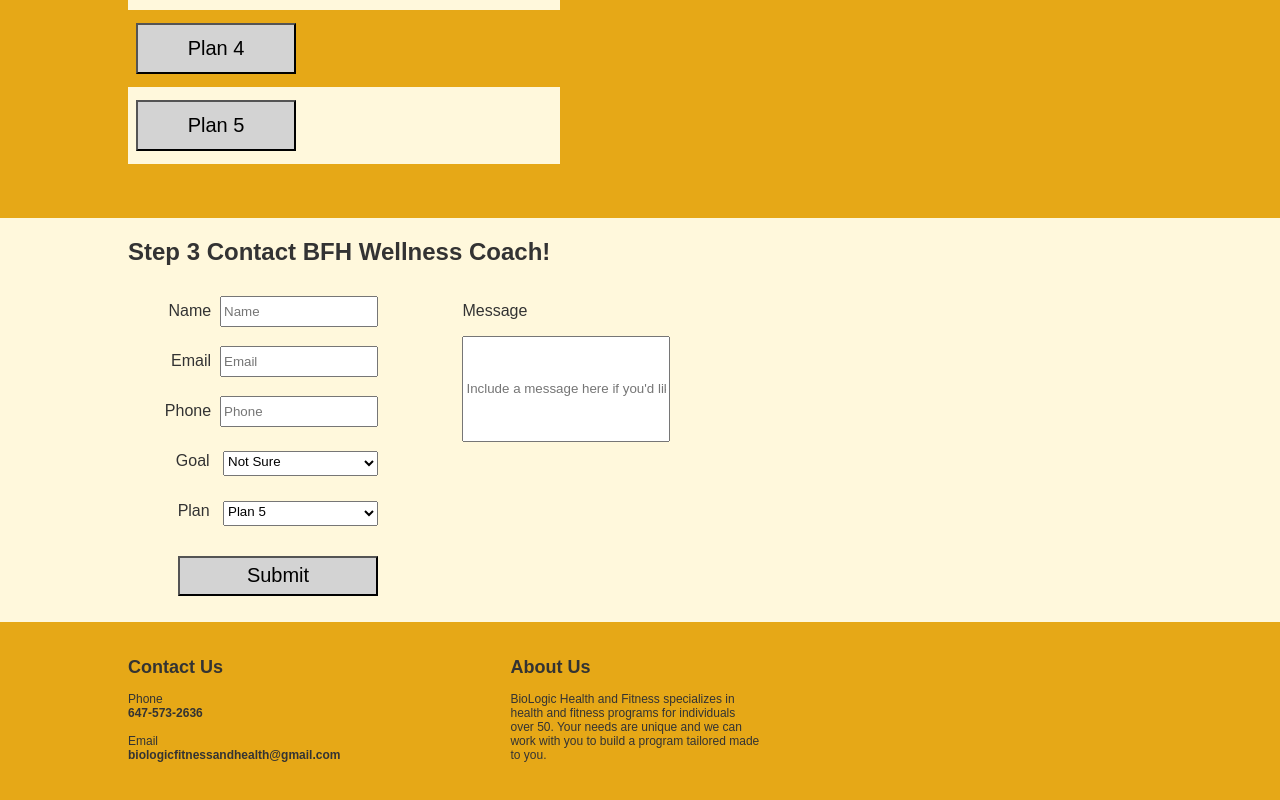
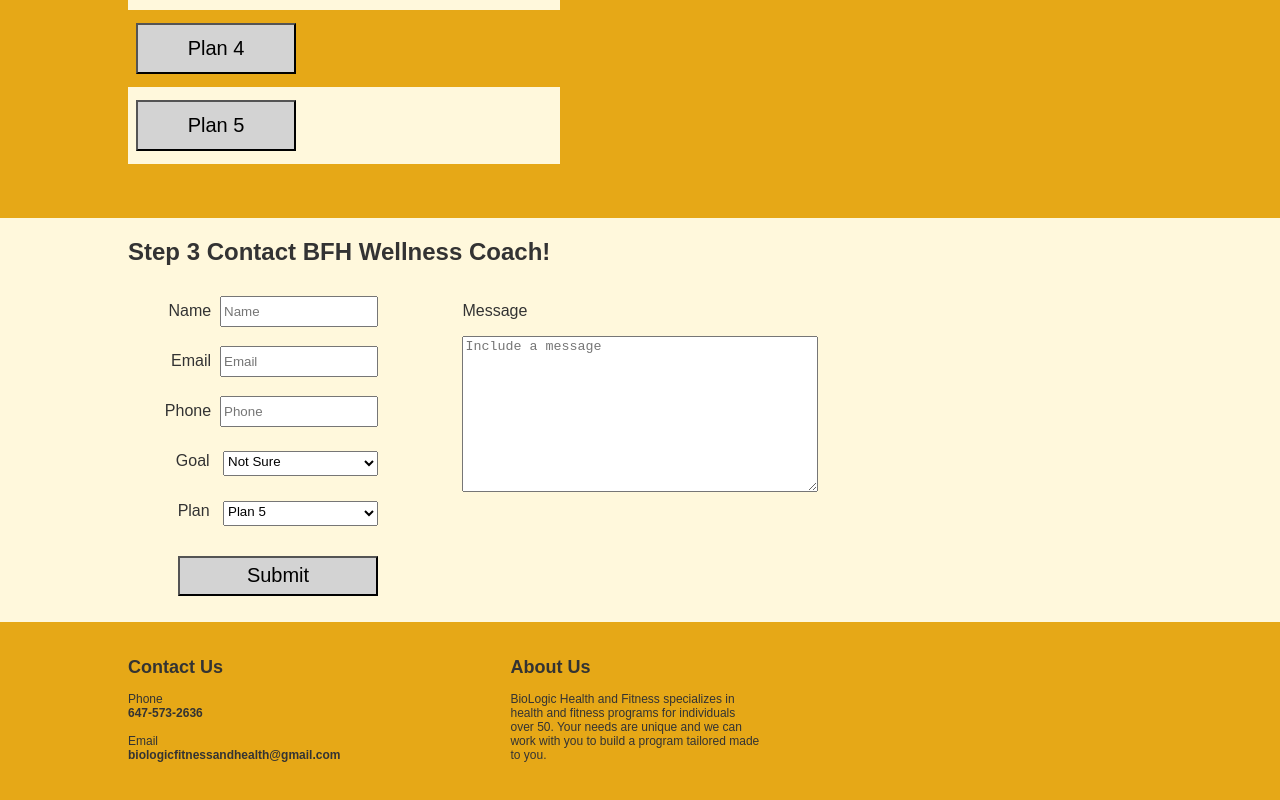
Before and after one commit to MyNameIsSpencer/biologicfitness, a plain HTML site: page index.html in a window 1280 px wide. Shown: the part 1052-1852 px from the top of the page. Drawn offline with Linux system fonts and the light colour scheme.

Commit message:
fix up textarea a little

```diff
--- a/css/home.css
+++ b/css/home.css
@@ -177,9 +177,10 @@ select {
   padding-bottom: 5px;
 }
 
-input[type="textarea"] {
- height: 100px;
- width: 200px;
+textarea[type="textarea"] {
+ height: 150px;
+ width: 350px;
+
 }
 
 .step3-select {
--- a/index.html
+++ b/index.html
@@ -212,7 +212,7 @@
               <label id="message-label">
                 <pre>Message</pre> <br/>
               </label>
-              <input type="textarea" name='message' placeholder="Include a message here if you'd like" onChange= />
+              <textarea type="textarea" wrap="hard" name='message' placeholder="Include a message"></textarea>
             </div>
             <input onClick={this.handleContactFormSubmit}  type="submit" value="Submit" />
           </div>
```
